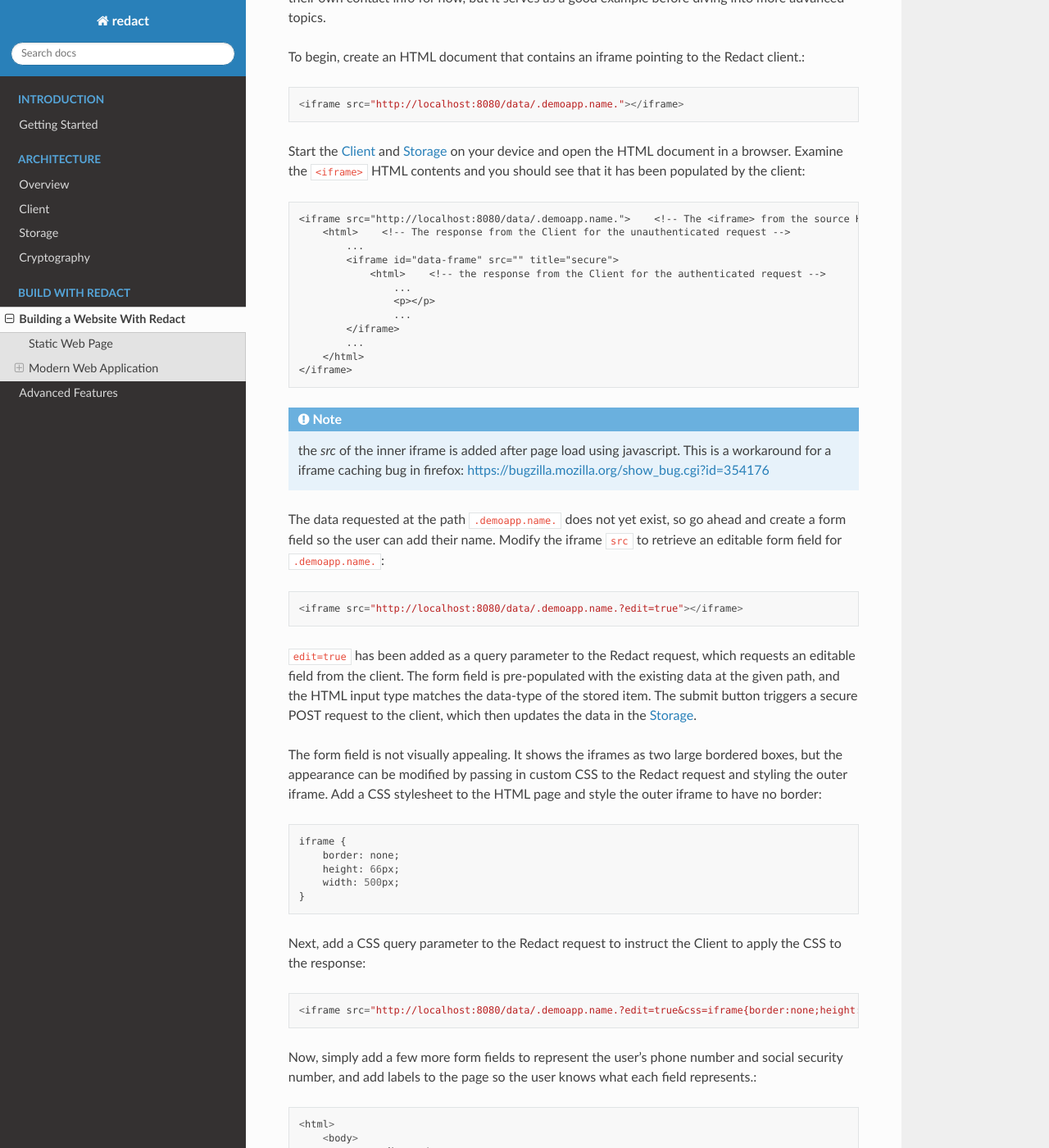
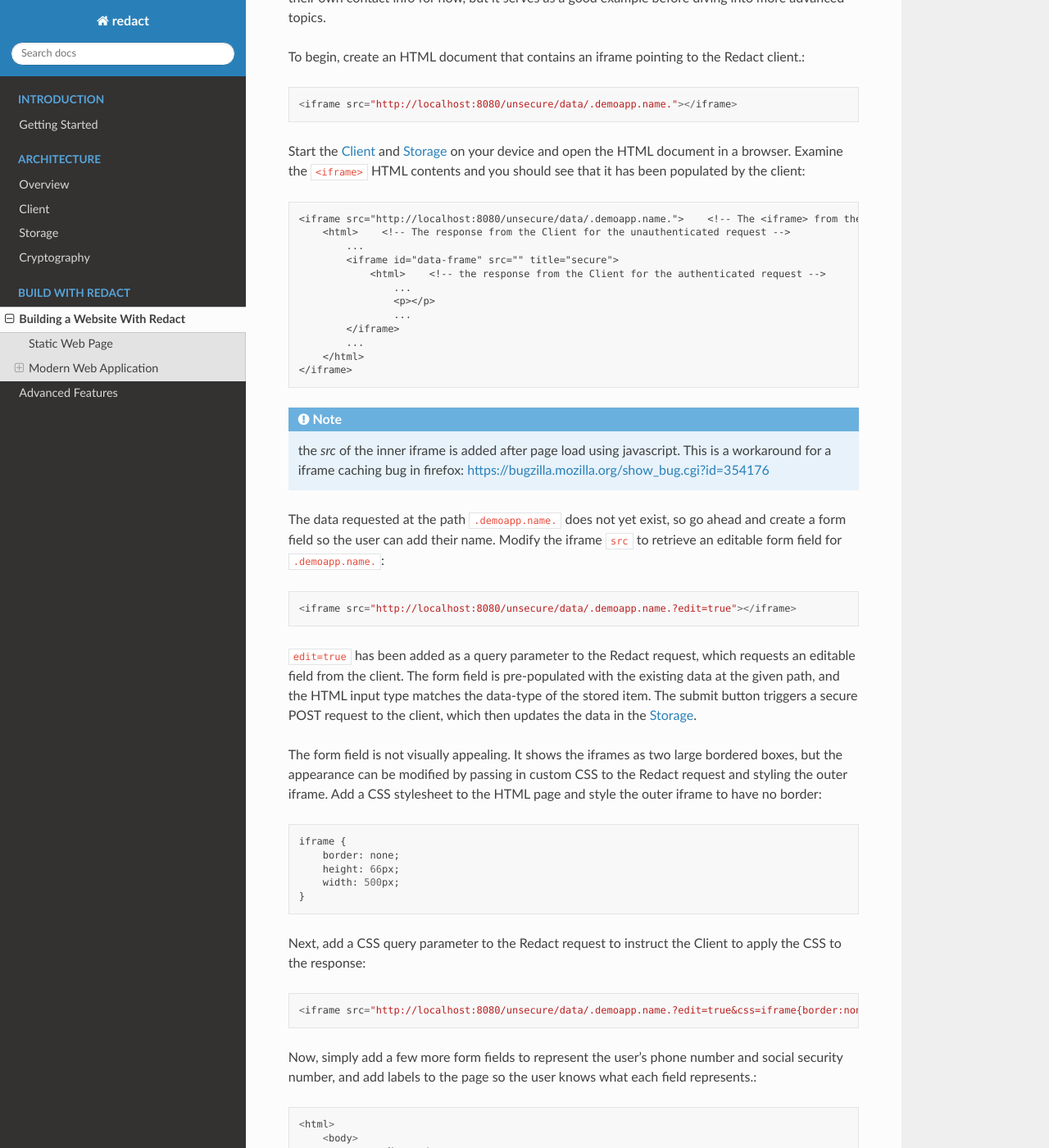
Before and after one commit to pauwels-labs/redact-docs, a Sphinx documentation site: the page built from source/basic-website.rst, in a window 1280 px wide and 1400 px high, scrolled down 446 px. Shown: the whole window at 82% size. Built offline with Sphinx 7.4.7 and the Read the Docs theme 2.0.0, drawn with Linux system fonts in a browser that asks for light colours; some of the changed text lies outside the part shown.

Commit message:
fix: unsecure/secure paths

```diff
--- a/source/basic-website.rst
+++ b/source/basic-website.rst
@@ -20,13 +20,13 @@ into more advanced topics.
 
 To begin, create an HTML document that contains an iframe pointing to the Redact client.::
 
-     <iframe src="http://localhost:8080/data/.demoapp.name."></iframe>
+     <iframe src="http://localhost:8080/unsecure/data/.demoapp.name."></iframe>
 
 Start the :ref:`Client<client>` and :ref:`Storage<storage>` on your device and open the HTML
 document in a browser. Examine the ``<iframe>`` HTML contents and you should see
 that it has been populated by the client::
 
-    <iframe src="http://localhost:8080/data/.demoapp.name.">    <!-- The <iframe> from the source HTML document -->
+    <iframe src="http://localhost:8080/unsecure/data/.demoapp.name.">    <!-- The <iframe> from the source HTML document -->
         <html>    <!-- The response from the Client for the unauthenticated request -->
             ...
             <iframe id="data-frame" src="" title="secure">
@@ -45,7 +45,7 @@ The data requested at the path ``.demoapp.name.`` does not yet exist, so
 go ahead and create a form field so the user can add their name. Modify the
 iframe ``src`` to retrieve an editable form field for ``.demoapp.name.``::
 
-     <iframe src="http://localhost:8080/data/.demoapp.name.?edit=true"></iframe>
+     <iframe src="http://localhost:8080/unsecure/data/.demoapp.name.?edit=true"></iframe>
 
 ``edit=true`` has been added as a query parameter to the Redact request, which
 requests an editable field from the client. The form field is pre-populated with
@@ -67,7 +67,7 @@ the HTML page and style the outer iframe to have no border::
 Next, add a CSS query parameter to the Redact request to instruct the Client to
 apply the CSS to the response::
 
-     <iframe src="http://localhost:8080/data/.demoapp.name.?edit=true&css=iframe{border:none;height:50px}"></iframe>
+     <iframe src="http://localhost:8080/unsecure/data/.demoapp.name.?edit=true&css=iframe{border:none;height:50px}"></iframe>
 
 Now, simply add a few more form fields to represent the user's phone number and
 social security number, and add labels to the page so the user knows what each field represents.::
@@ -75,13 +75,13 @@ social security number, and add labels to the page so the user knows what each f
     <html>
         <body>
 	        <p>Name:</p>
-	        <iframe src="http://localhost:8080/data/.demoapp.name?edit=true&css=iframe{border:none;height:50px;}"></iframe>
+	        <iframe src="http://localhost:8080/unsecure/data/.demoapp.name?edit=true&css=iframe{border:none;height:50px;}"></iframe>
 
 	        <p>Phone Number:</p>
-	        <iframe src="http://localhost:8080/data/.demoapp.phonenumber?edit=true&css=iframe{border:none;height:50px;}"></iframe>
+	        <iframe src="http://localhost:8080/unsecure/data/.demoapp.phonenumber?edit=true&css=iframe{border:none;height:50px;}"></iframe>
 
 	        <p>Social Security Number:</p>
-	        <iframe src="http://localhost:8080/data/.demoapp.socialsecuritynumber?edit=true&css=iframe{border:none;height:50px;}"></iframe>
+	        <iframe src="http://localhost:8080/unsecure/data/.demoapp.socialsecuritynumber?edit=true&css=iframe{border:none;height:50px;}"></iframe>
         </body>
     </html>
 
@@ -146,7 +146,7 @@ form using events and javascript::
 
 Use the ``js_message`` query parameter when retrieving an editable field::
 
-    <iframe src="http://localhost:8080/data/.demoapp.name.?edit=true&js_message=c3VibWl0"></iframe>
+    <iframe src="http://localhost:8080/unsecure/data/.demoapp.name.?edit=true&js_message=c3VibWl0"></iframe>
 
 The :ref:`Client<client>` response will contain a form which posts the message
 ``"submit"`` to the parent page when the submit button is clicked. Listen for
@@ -188,7 +188,7 @@ request body in the form::
 Next, add the relay_url query parameter to the Redact client request within an
 iframe::
 
-    <iframe src="http://localhost:8080/data/.demoapp.name.?edit=true&relay_url=https%3A%2F%2Ffoo.bar%2Fredact%2Frelay"></iframe>
+    <iframe src="http://localhost:8080/unsecure/data/.demoapp.name.?edit=true&relay_url=https%3A%2F%2Ffoo.bar%2Fredact%2Frelay"></iframe>
 
 When this data is submitted, a POST request will be made to
 ``https://foo.bar/redact/relay`` with the JSON body::
--- a/source/client.rst
+++ b/source/client.rst
@@ -17,7 +17,7 @@ it back to itself.
 API
 ---
 
-``GET /data/<path>``
+``GET /unsecure/data/<path>``
 ^^^^^^^^^^^^^^^^^^^^
 
 An unsecure request to the client for data at a given path. The response is not
--- a/source/overview.rst
+++ b/source/overview.rst
@@ -48,7 +48,7 @@ The general flow to request data to be displayed works as such:
 
 1. The website places an ``<iframe>`` element as a placeholder for the data::
 
-     <iframe src="/data/.profile.firstName."></iframe>
+     <iframe src="/unsecure/data/.profile.firstName."></iframe>
 
    There are additional parameters that can be provided which further customize
    the :ref:`Client<client>`'s response, but are left out here for simplicity.
@@ -66,7 +66,7 @@ The general flow to request data to be displayed works as such:
       attaching the token generated in step 1 to the end of the URL path, like
       this::
 
-	<iframe src="/data/.profile.firstName./498DF68A39A51DE648799EE13CD26D2163863FC5F43814B8895B78BBA45935A0"></iframe>
+	<iframe src="/secure/data/.profile.firstName./498DF68A39A51DE648799EE13CD26D2163863FC5F43814B8895B78BBA45935A0"></iframe>
 
 .. image:: _static/images/iframe_2.png
    :alt: Web page body after first iframe is rendered, with inner iframe referencing the Redact path and session token
```
Also changed, not shown: other parts of source/client.rst (+2 -2 lines).
